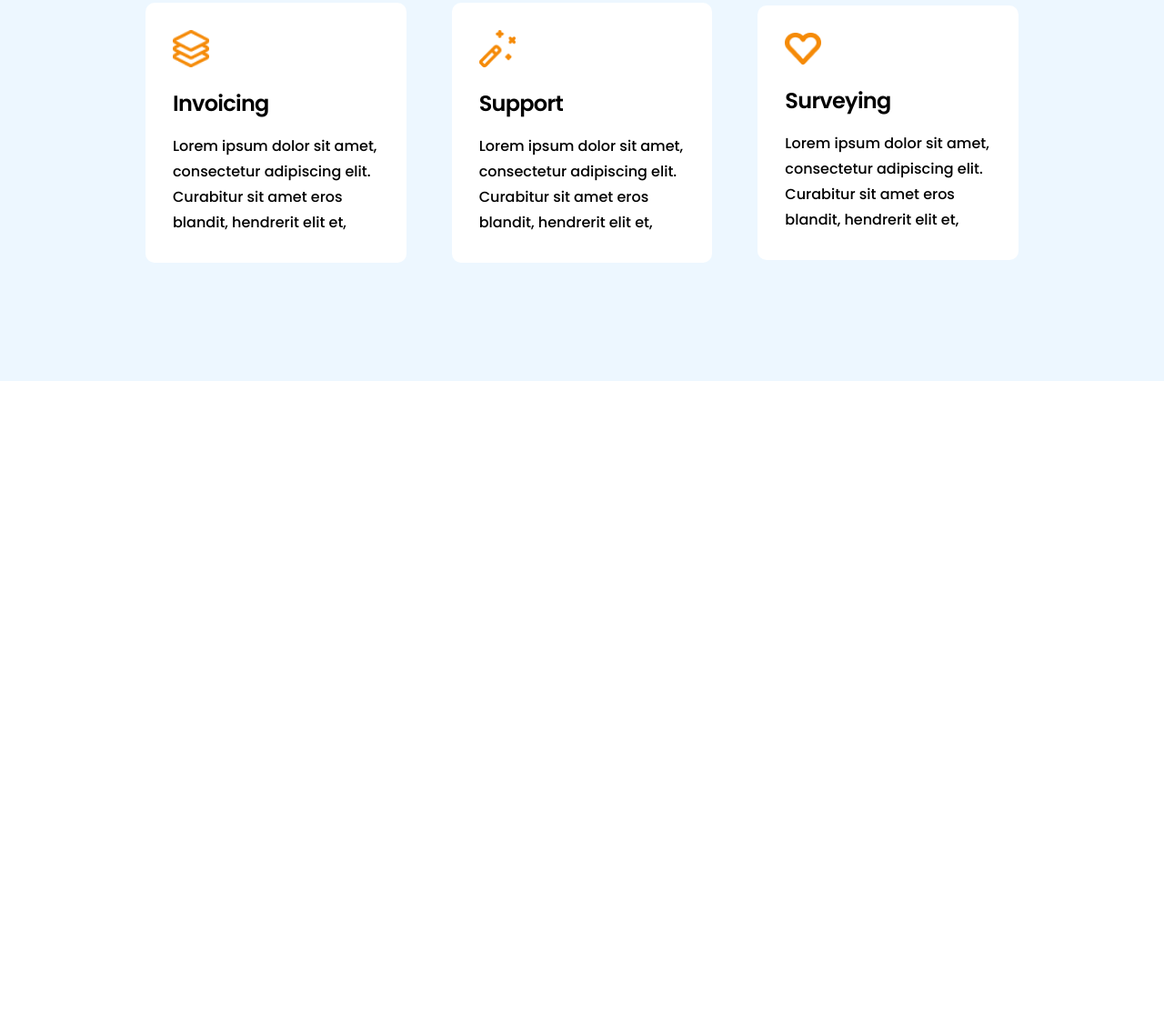
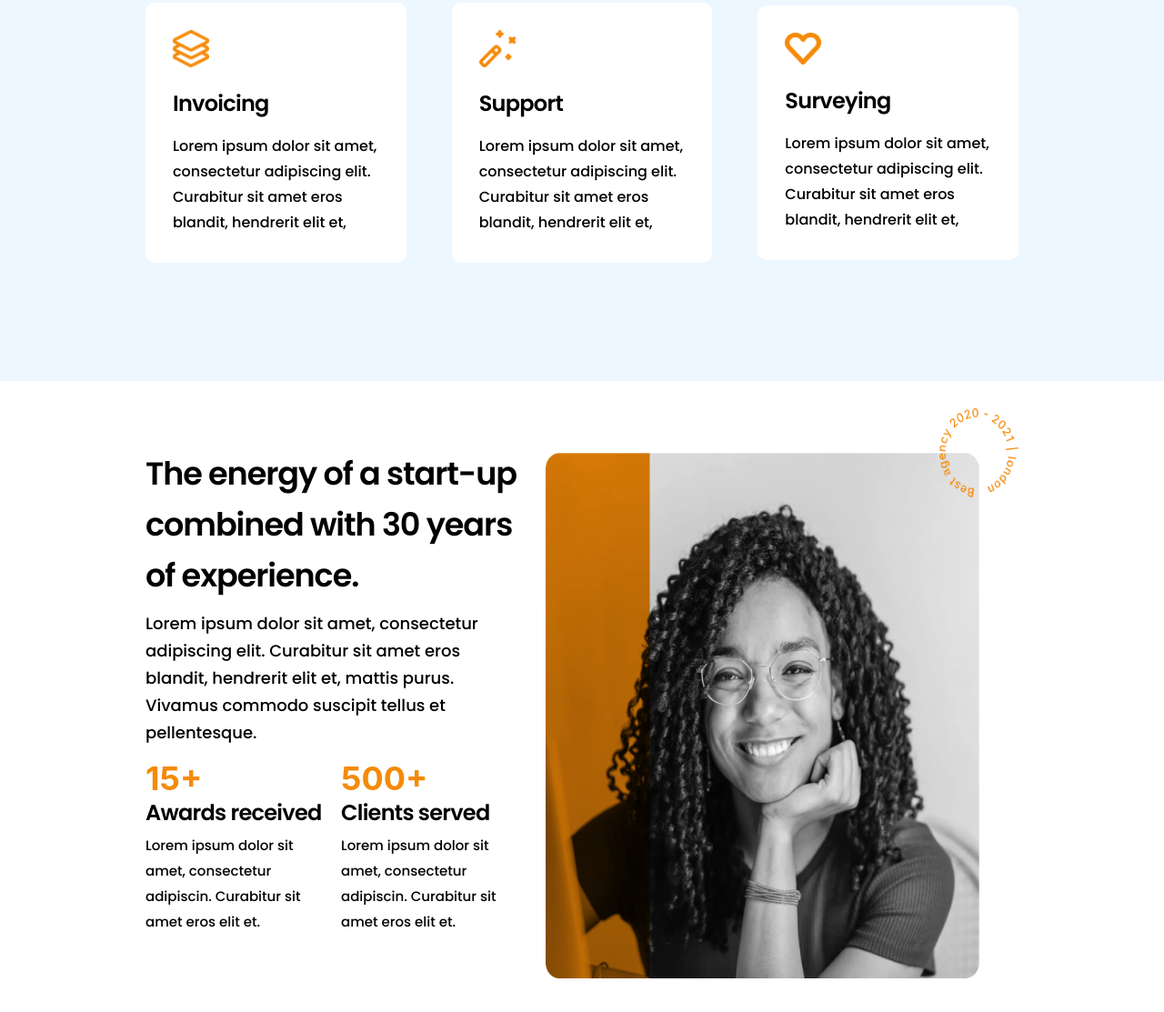
Before and after one commit to byaznavur/FINSWEET, a plain HTML site: page index.html in a window 1280 px wide. Shown: the part 1927-3040 px from the top of the page at 91% size. Before the commit the page ends 2346 px from the top, so only its background shows below. Drawn offline with Linux system fonts and the light colour scheme.

Commit message:
start up section with html and scss

```diff
--- a/index.html
+++ b/index.html
@@ -96,6 +96,44 @@
           <div class="solution-cards"></div>
         </div>
       </section>
+
+      <section class="container startup">
+        <div class="startup-info">
+          <h2>
+            The energy of a start-up combined with 30 years of experience.
+          </h2>
+
+          <p>
+            Lorem ipsum dolor sit amet, consectetur adipiscing elit. Curabitur
+            sit amet eros blandit, hendrerit elit et, mattis purus. Vivamus
+            commodo suscipit tellus et pellentesque.
+          </p>
+
+          <div class="startup-info-cards">
+            <div class="startup-info-cards-item">
+              <span>15+</span>
+              <h3>Awards received</h3>
+              <p>
+                Lorem ipsum dolor sit amet, consectetur adipiscin. Curabitur sit
+                amet eros elit et.
+              </p>
+            </div>
+            <div class="startup-info-cards-item">
+              <span>500+</span>
+              <h3>Clients served</h3>
+
+              <p>
+                Lorem ipsum dolor sit amet, consectetur adipiscin. Curabitur sit
+                amet eros elit et.
+              </p>
+            </div>
+          </div>
+        </div>
+
+        <div class="startup-img">
+          <img src="./assets/images/home/startup.png" alt="Brand Face" />
+        </div>
+      </section>
     </main>
     <footer></footer>
     <script src="./js/home-data.js"></script>
--- a/sass/_global.scss
+++ b/sass/_global.scss
@@ -9,6 +9,7 @@
 body {
   font-family: "Poppins", sans-serif;
 }
+
 .container {
   max-width: 1920px;
   margin: 0 auto;
--- a/sass/pages/_home.scss
+++ b/sass/pages/_home.scss
@@ -173,3 +173,74 @@
     }
   }
 }
+
+// ! startup section
+
+.startup {
+  display: flex;
+  align-items: center;
+  justify-content: space-between;
+  gap: 30px;
+
+  &-info {
+    h2 {
+      font-family: Poppins;
+      font-size: 35px;
+      font-weight: 600;
+      line-height: 56px;
+      letter-spacing: -0.03em;
+      text-align: left;
+    }
+
+    p {
+      font-family: Poppins;
+      font-size: 18px;
+      font-weight: 500;
+      line-height: 30px;
+      text-align: left;
+      margin: 10px 0;
+    }
+
+    &-cards {
+      display: flex;
+      align-items: center;
+      gap: 20px;
+      &-item {
+        span {
+          font-family: Inter;
+          font-size: 36px;
+          font-weight: 700;
+          line-height: 50px;
+          text-align: left;
+          color: #f58a07;
+        }
+
+        h3 {
+          font-family: Poppins;
+          font-size: 24px;
+          font-weight: 600;
+          line-height: 25.56px;
+          letter-spacing: -0.03em;
+          text-align: left;
+        }
+
+        p {
+          font-family: Poppins;
+          font-size: 15px;
+          font-weight: 500;
+          line-height: 28px;
+          text-align: left;
+        }
+      }
+    }
+  }
+
+  &-img {
+    width: 695px;
+
+    img {
+      width: 520px;
+      height: 627px;
+    }
+  }
+}
```
Also changed, not shown: assets/images/home/startup.png (added), css/main.css, 1 other file.
